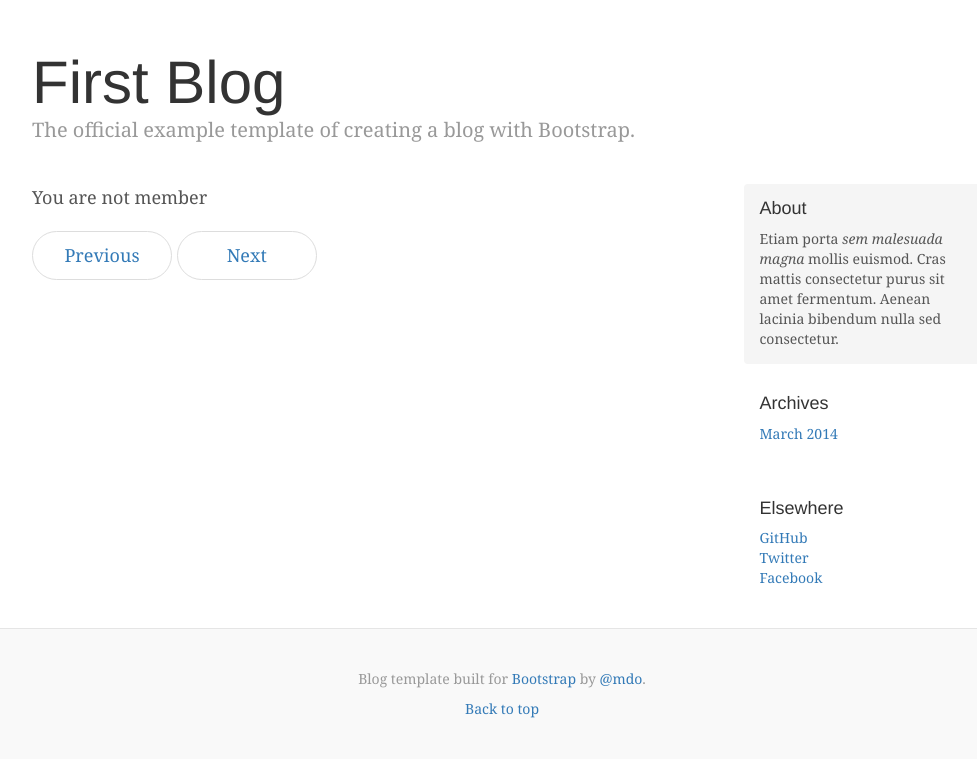
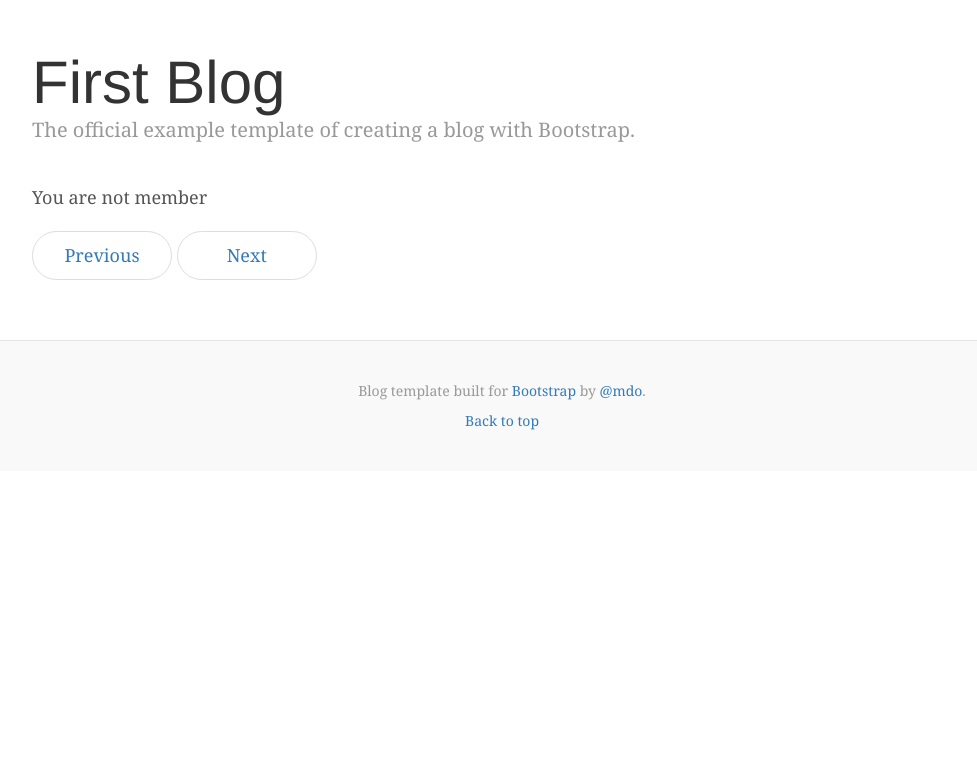
Before and after one commit to takanobu-watanabe/django-test, a Django app: template blog/static/templates/top.html in a window 1280 px wide. Shown: the part 40-800 px from the top of the page, without its empty margins (138-1115 px from the left). Run offline with Django 3.2, Linux system fonts and the light colour scheme; the template is opened without the code that fills it, so the values that code supplies are empty; some libraries are stand-ins or nearby versions.

Commit message:
delete html

```diff
--- a/blog/static/templates/base.html
+++ b/blog/static/templates/base.html
@@ -66,26 +66,7 @@
 
         </div><!-- /.blog-main -->
 
-        <div class="col-sm-3 col-sm-offset-1 blog-sidebar">
-          <div class="sidebar-module sidebar-module-inset">
-            <h4>About</h4>
-            <p>Etiam porta <em>sem malesuada magna</em> mollis euismod. Cras mattis consectetur purus sit amet fermentum. Aenean lacinia bibendum nulla sed consectetur.</p>
-          </div>
-          <div class="sidebar-module">
-            <h4>Archives</h4>
-            <ol class="list-unstyled">
-              <li><a href="#">March 2014</a></li>
-            </ol>
-          </div>
-          <div class="sidebar-module">
-            <h4>Elsewhere</h4>
-            <ol class="list-unstyled">
-              <li><a href="#">GitHub</a></li>
-              <li><a href="#">Twitter</a></li>
-              <li><a href="#">Facebook</a></li>
-            </ol>
-          </div>
-        </div><!-- /.blog-sidebar -->
+
 
       </div><!-- /.row -->
 
```
